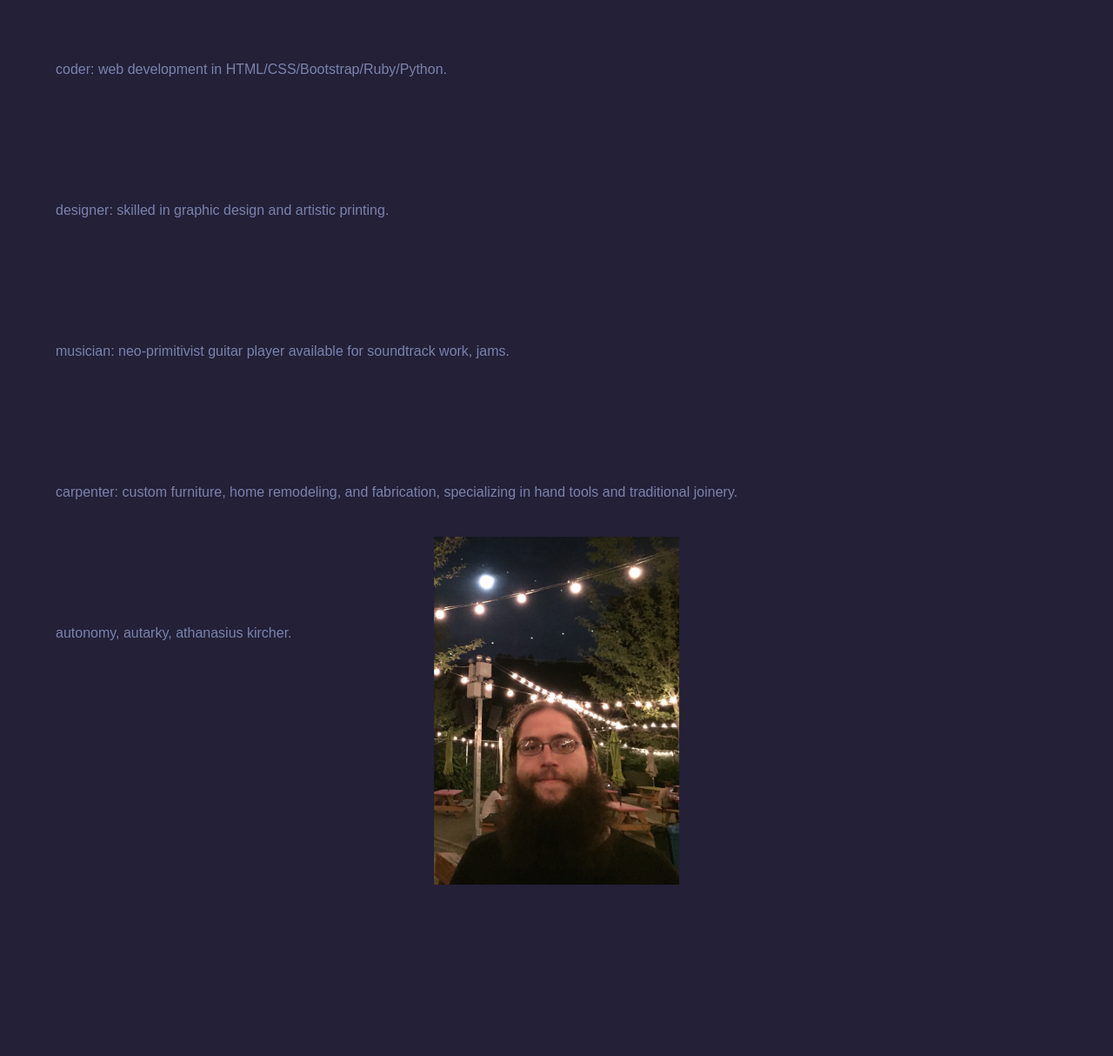
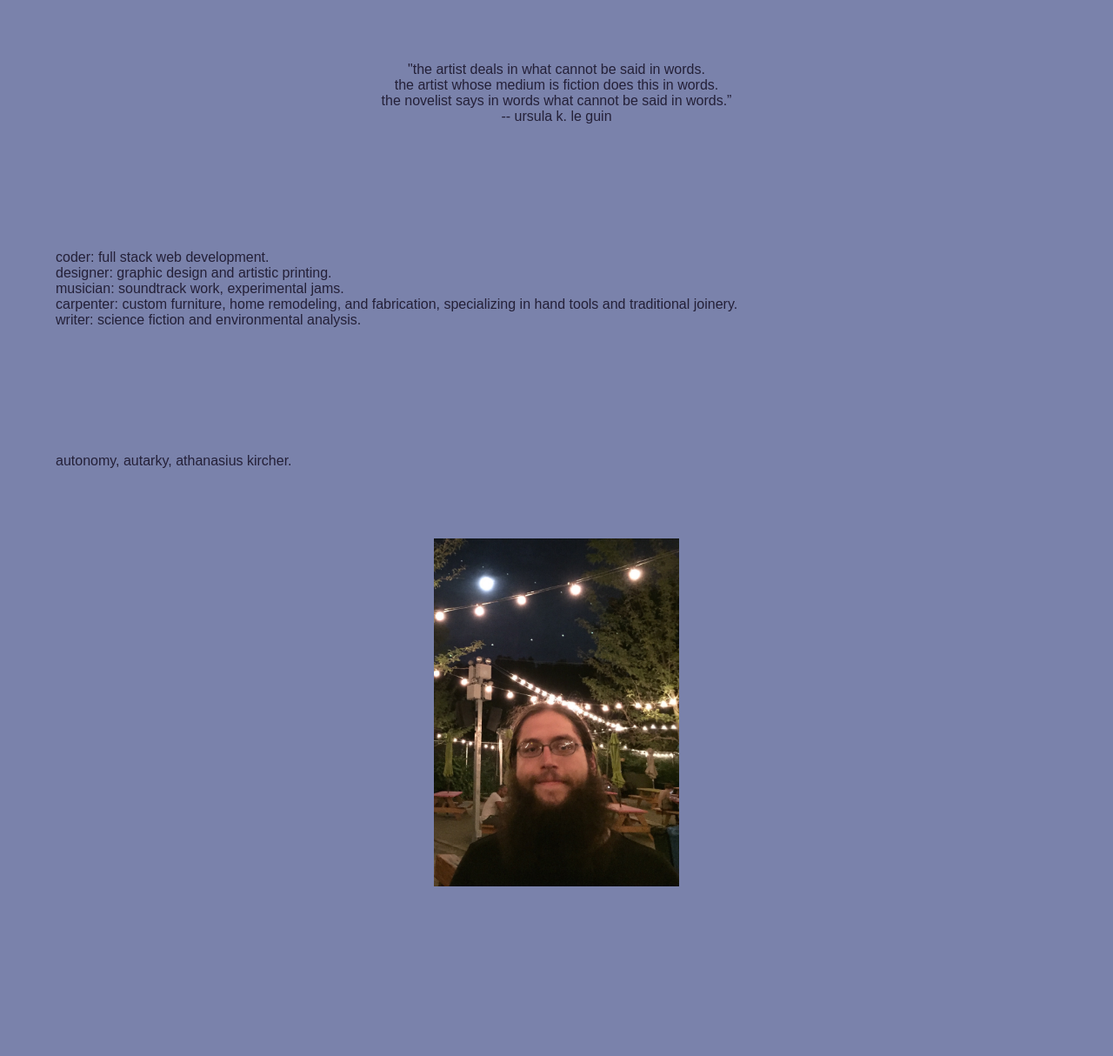
Before and after one commit to r-flowers/rflowers, a plain HTML site: page about.html in a window 1280 px wide. Shown: the part 167-1381 px from the top of the page at 87% size. After the commit the page ends 1186 px from the top, so only its background shows below. Drawn offline with Linux system fonts and the light colour scheme.

Commit message:
added quotes.

```diff
--- a/about.html
+++ b/about.html
@@ -18,10 +18,8 @@
 
         <br>
         <h1>about</h1>
-        <p>coder: web development in HTML/CSS/Bootstrap/Ruby/Python.</p>
-        <p>designer: skilled in graphic design and artistic printing.</p>
-        <p>musician: neo-primitivist guitar player available for soundtrack work, jams.</p>
-        <p>carpenter: custom furniture, home remodeling, and fabrication, specializing in hand tools and traditional joinery.</p>
+        <p style="text-align: center;">"the artist deals in what cannot be said in words.<br> the artist whose medium is fiction does this in words.<br> the novelist says in words what cannot be said in words.” <br> -- ursula k. le guin</p>
+        <p>coder: full stack web development.<br> designer: graphic design and artistic printing. <br> musician: soundtrack work, experimental jams. <br> carpenter: custom furniture, home remodeling, and fabrication, specializing in hand tools and traditional joinery. <br> writer: science fiction and environmental analysis.</p>
         <p>autonomy, autarky, athanasius kircher.</p>
 
         <img src="img/nowadayssmall.jpg" class="profile_pic">
--- a/css/style.css
+++ b/css/style.css
@@ -8,8 +8,8 @@ form {
 }
 
 body {
-    background-color: #242038;
-    color: #7A82AB;
+    background-color: #7A82AB;
+    color: #242038;
 }
 
 .hero {
@@ -49,7 +49,7 @@ a {
     font-family: sans-serif;
     display: block;
     padding: 8px;
-    color: #7A82AB;
+    color: #242038;
 }
 
 div {
@@ -95,10 +95,9 @@ p {
 }
 
 .profile_pic {
+    display: block;
     height: 400px;
-    margin-left: 50%;
-    margin-right: -50%;
-    transform: translate(-50%, -50%)
+    margin: auto;
 }
 
 .final_links {
```
Also changed, not shown: contact.html (+7 -3 lines), portfolio.html (+1 -1 lines).
